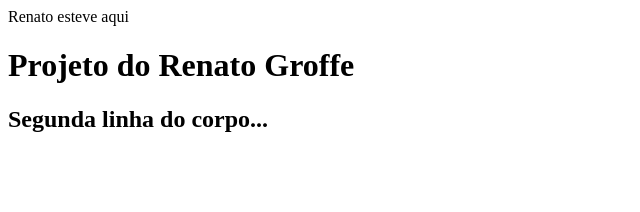
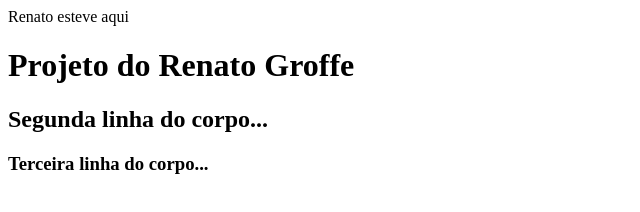
Before and after one commit to renatogroffe/teste, a plain HTML site: page index.html in a window 1280 px wide. Shown: the whole page, without its empty margins (0-640 px from the left). Drawn offline with Linux system fonts and the light colour scheme.

Commit message:
Utilizando GitHub

```diff
--- a/index.html
+++ b/index.html
@@ -5,5 +5,6 @@
     <body>
         <h1>Projeto do Renato Groffe</h1>
         <h2>Segunda linha do corpo...</h2>
+        <h3>Terceira linha do corpo...</h3>
     </body>
 </html>
```
